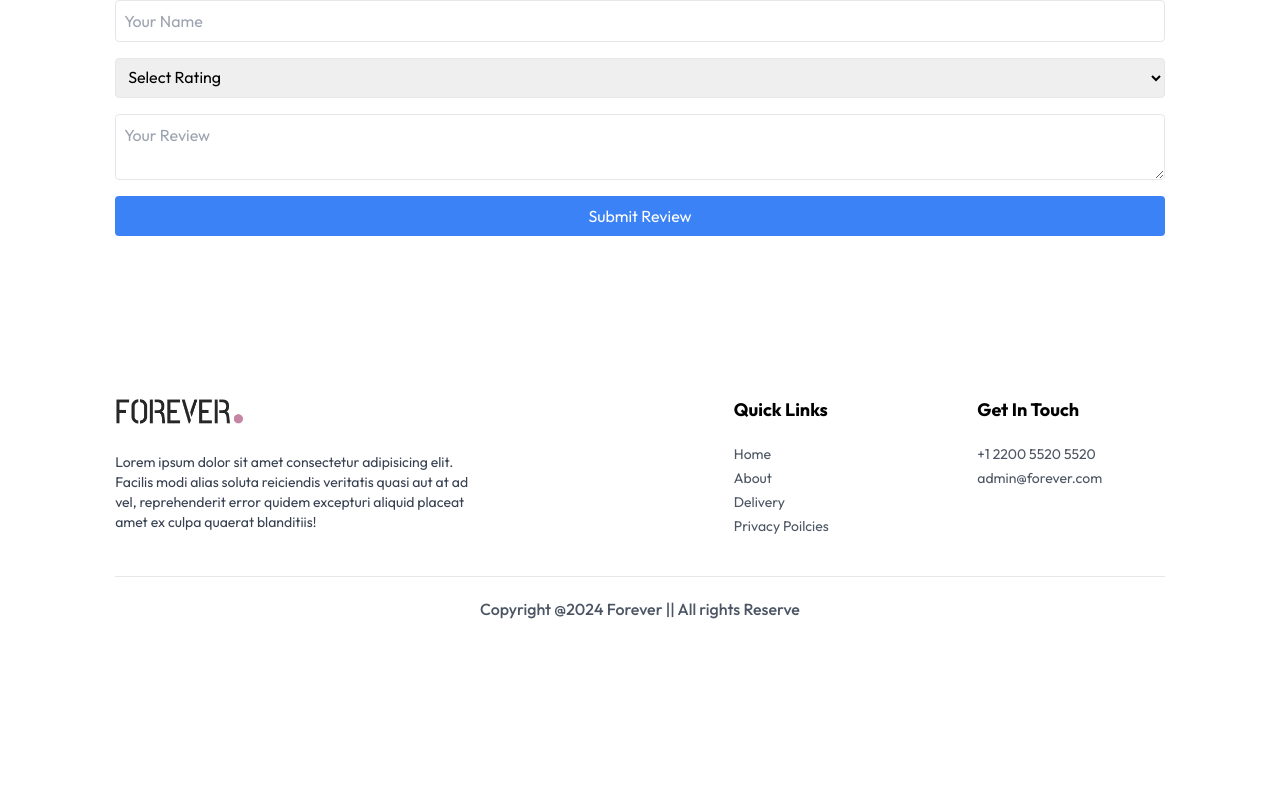
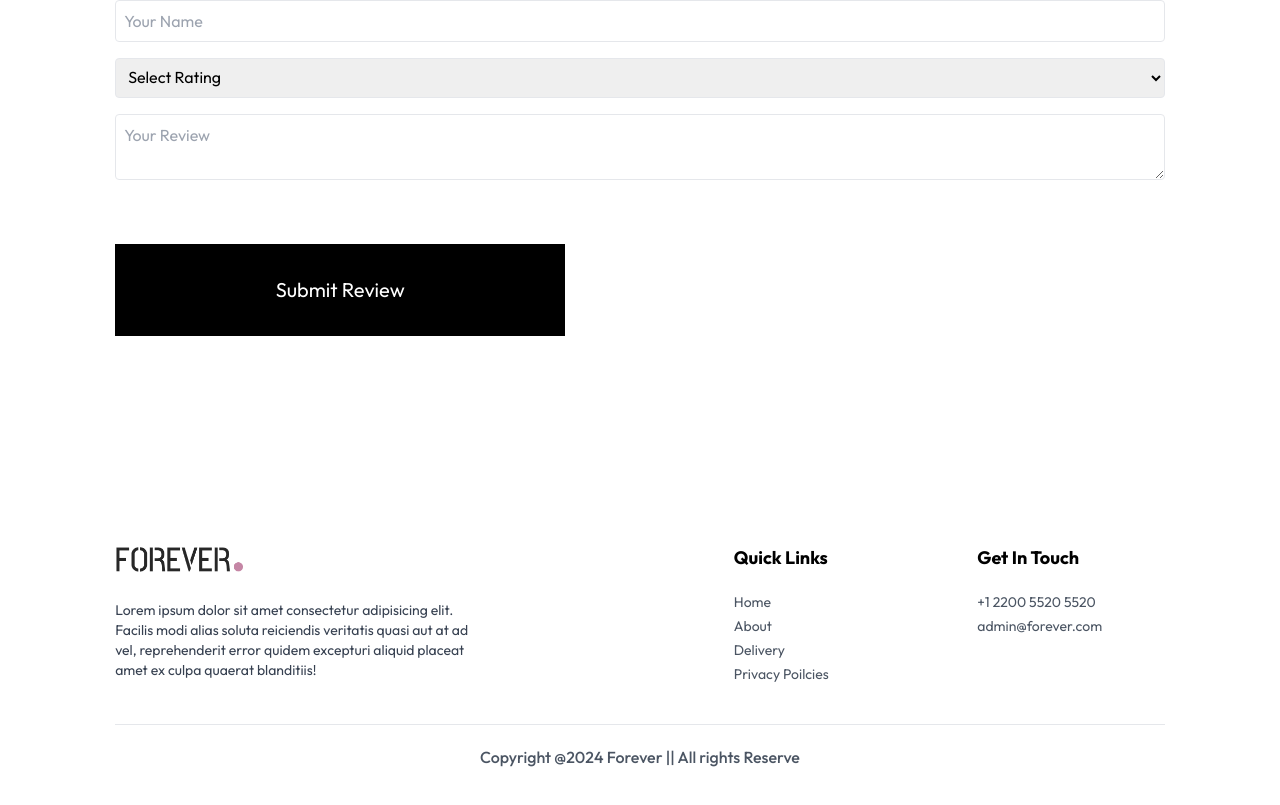
Before and after one commit to hellooishik/ShopBucket, a React (Vite) app in the folder Frontend/: page /product/aaaaa in a window 1280 px wide. Shown: the part 1343-2148 px from the top of the page. Before the commit the page ends 2004 px from the top, so only its background shows below. Built offline with nearby package versions, Linux system fonts and the light colour scheme.

Commit message:
1.22.225.11521

```diff
--- a/Frontend/src/Pages/product.jsx
+++ b/Frontend/src/Pages/product.jsx
@@ -185,12 +185,18 @@ const Product = () => {
                 setReview((prev) => ({ ...prev, comment: e.target.value }))
               }
             />
+                <div className="flex justify-start my-10">
+                <div className="w-full sm:w-[450px]">
             <button
               type="submit"
-              className="px-4 py-2 bg-blue-500 text-white rounded hover:bg-blue-600"
+              className="w-full text-center bg-black text-white text-xl my-2 px-8 py-8"
             >
               Submit Review
             </button>
+            </div>
+            </div>
+
+
           </form>
         </div>
       </div>
```
